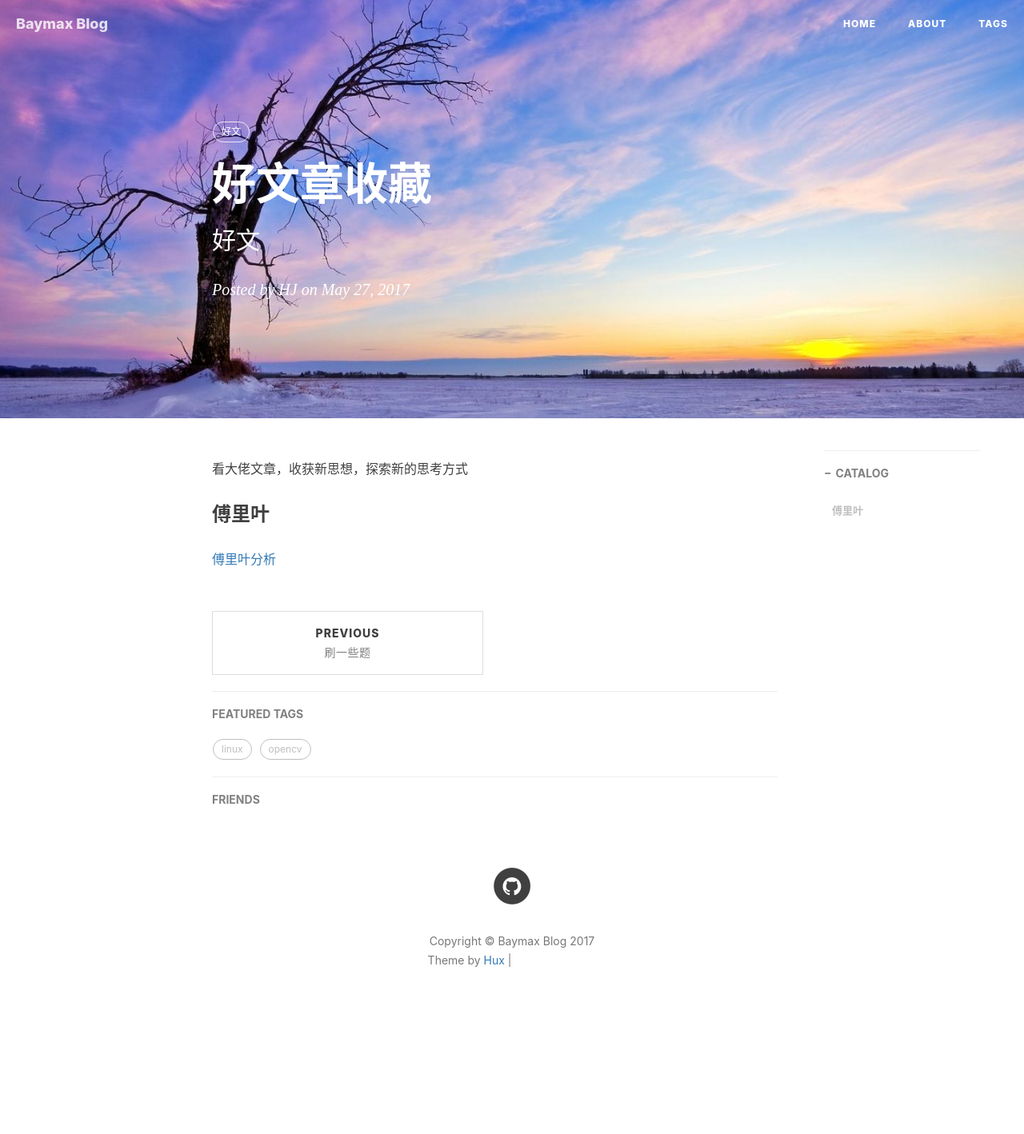
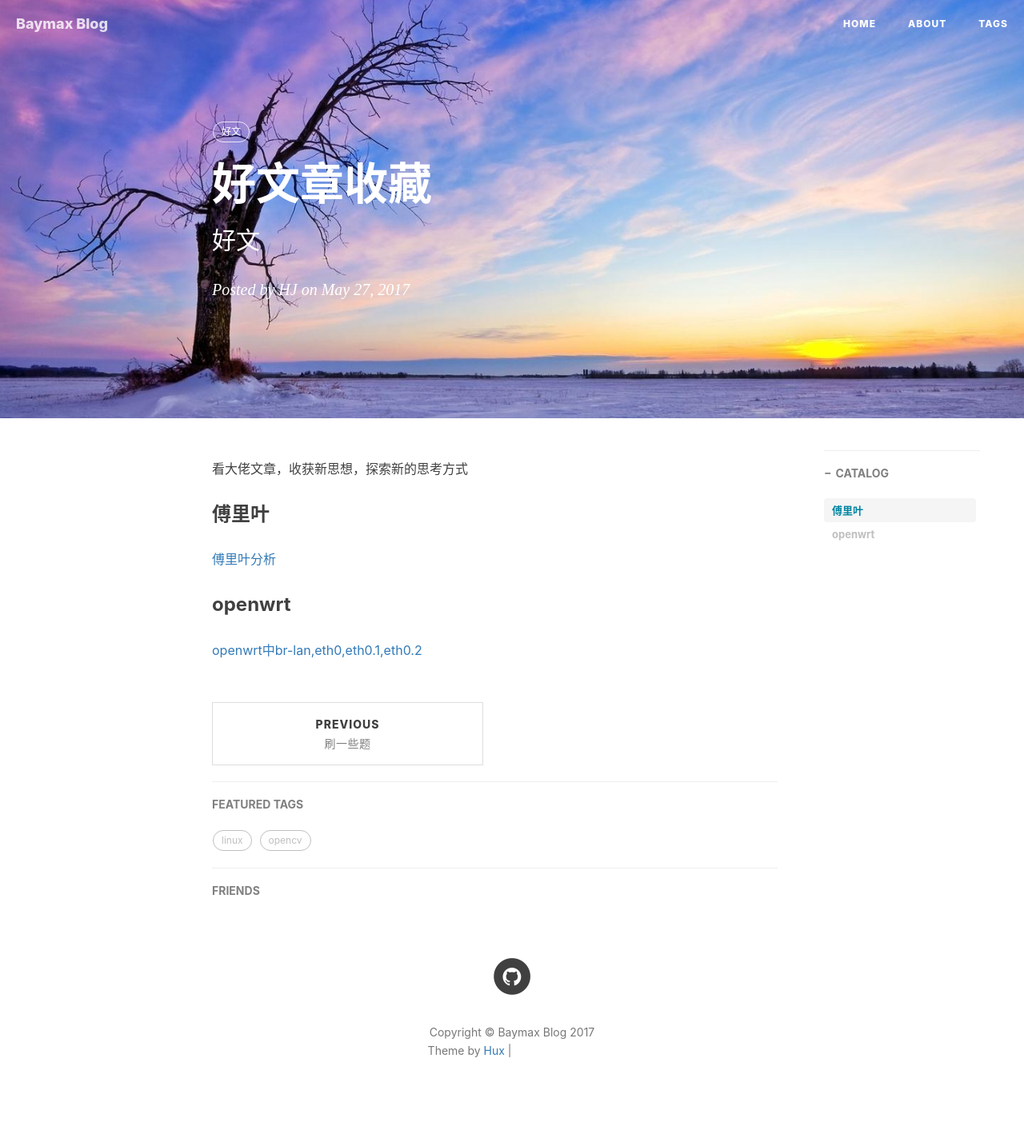
Before and after one commit to Lmonologue/baymax.github.io, a Jekyll site: the page built from _posts/2017-05-27-好文章.md, in a window 1280 px wide. Shown: the whole page at 80% size. Built offline with Jekyll 4.4.1, drawn with Linux system fonts in a browser that asks for light colours; nearby versions of some CDN libraries; comment, search, counter and statistics services are not loaded; before the commit the page ends 1305 px from its top, so only the background shows below that; grey boxes are pictures that could not be loaded.

Commit message:
Update 2017-05-27-好文章.md

```diff
--- a/_posts/2017-05-27-好文章.md
+++ b/_posts/2017-05-27-好文章.md
@@ -15,3 +15,7 @@ tags:
 ### 傅里叶
 
 [傅里叶分析](http://blog.csdn.net/zzz3265/article/details/46650155)
+
+### openwrt
+
+[openwrt中br-lan,eth0,eth0.1,eth0.2](https://blog.phpgao.com/openwrt-interface.html)
```
